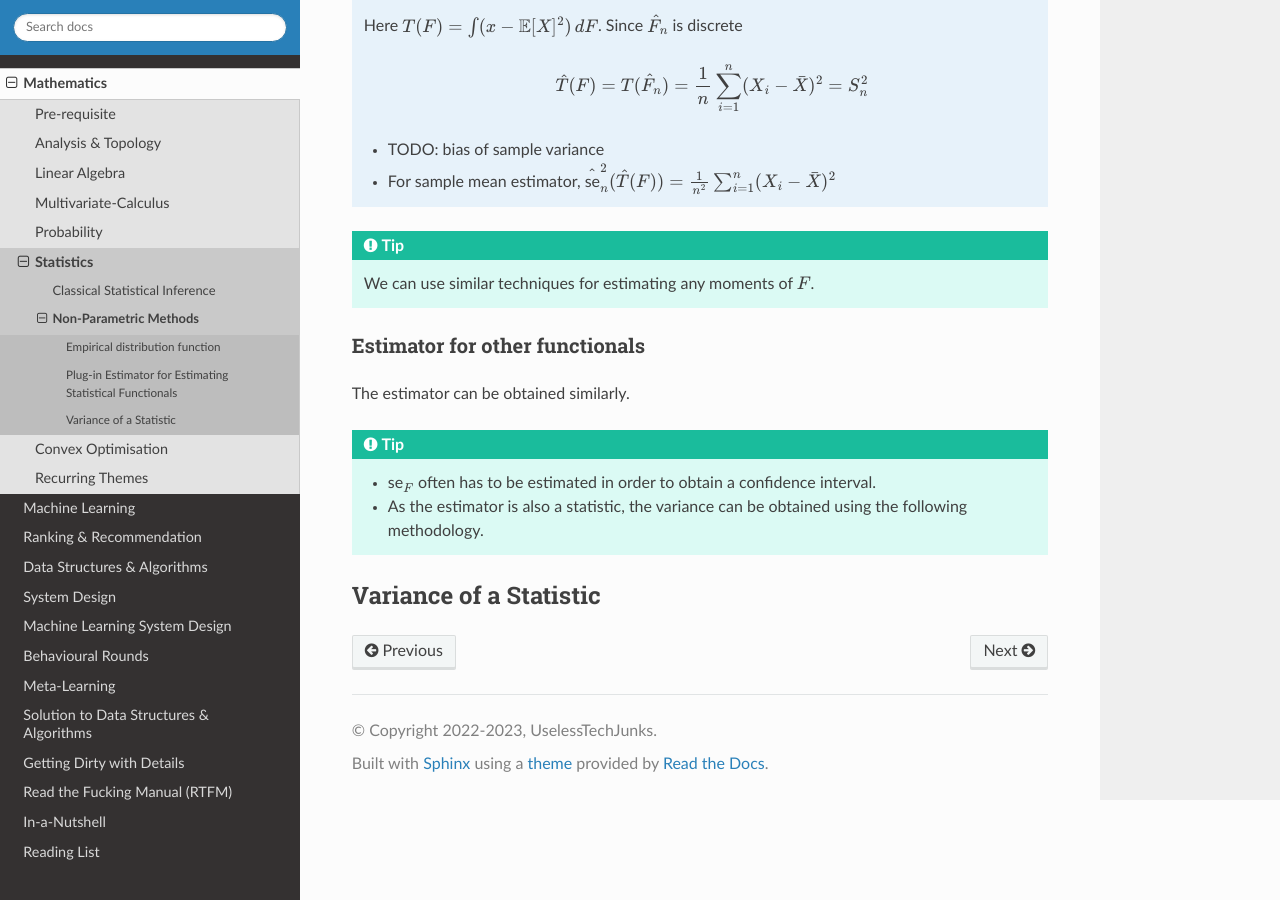
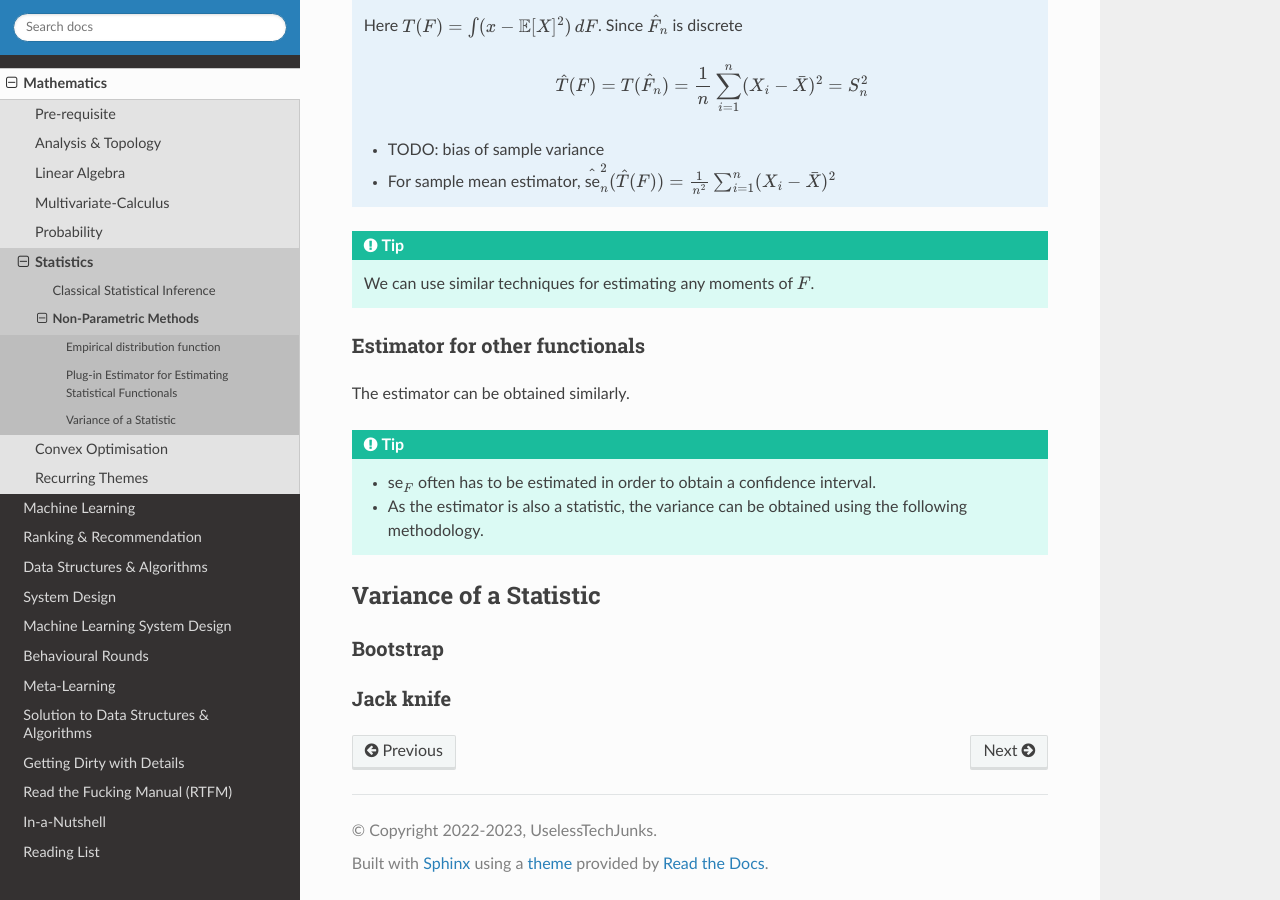
Before and after one commit to uselesstechjunks/leetcode, a Sphinx documentation site: the page built from docs/source/math/stat/nonparam.rst, in a window 1280 px wide and 900 px high, scrolled down 1932 px. Built offline with Sphinx 7.4.7 and the Read the Docs theme 2.0.0, drawn with Linux system fonts in a browser that asks for light colours.

Commit message:
Update nonparam.rst

```diff
--- a/docs/source/math/stat/nonparam.rst
+++ b/docs/source/math/stat/nonparam.rst
@@ -79,3 +79,9 @@ The estimator can be obtained similarly.
 ****************************************************************************************
 Variance of a Statistic
 ****************************************************************************************
+
+Bootstrap
+========================================================================================
+
+Jack knife
+========================================================================================
```
